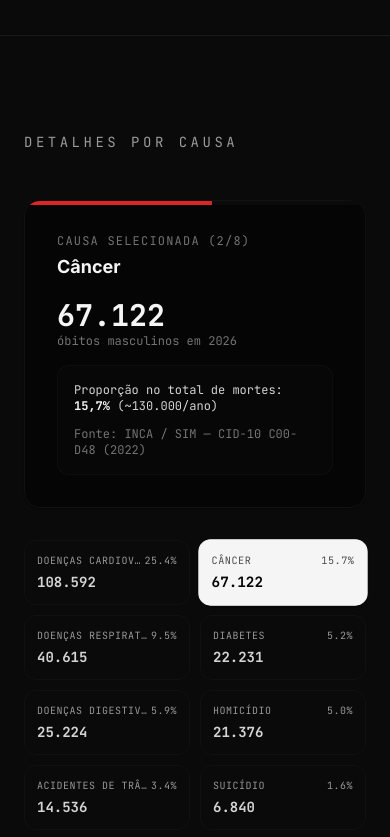
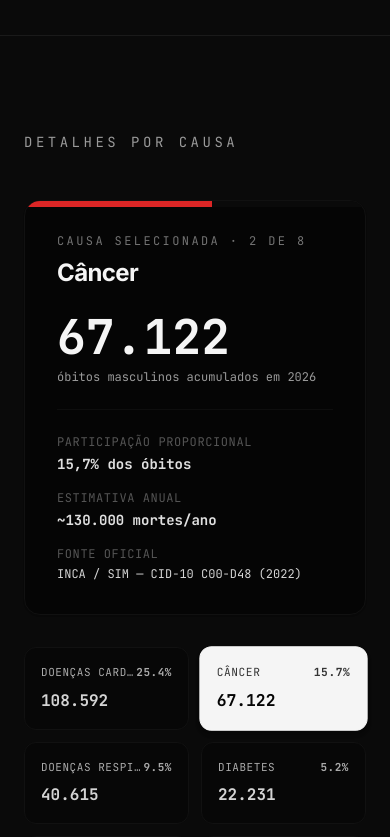
Before and after one commit to agomesthiago/optimistic-oppenheimer, a React (Vite) app: page / in a window 390 px wide. Shown: the part 3907-4744 px from the top of the page. Built offline with nearby package versions, Linux system fonts and the light colour scheme.

Commit message:
style: reformular secao .05 para largura total (max-w-4xl) com cartao destacado e grade responsiva

```diff
--- a/src/App.tsx
+++ b/src/App.tsx
@@ -77,11 +77,11 @@ export default function App() {
 
         {/* Dedicated Causes Section */}
         <section id="causas" className="reveal-on-scroll relative py-24 px-6 border-t border-zinc-200 dark:border-carbon-700 bg-zinc-100 dark:bg-carbon-900/50">
-          <div className="max-w-2xl mx-auto">
+          <div className="max-w-4xl mx-auto">
             <h2 className="text-sm font-mono uppercase tracking-[0.25em] text-slate-500 dark:text-ash-400 mb-12">
               Detalhes por causa
             </h2>
-            <div className="w-full flex justify-center">
+            <div className="w-full">
               <CauseTicker />
             </div>
           </div>
--- a/src/components/CauseTicker.tsx
+++ b/src/components/CauseTicker.tsx
@@ -29,56 +29,65 @@ export function CauseTicker() {
 
   return (
     <div
-      className="w-full max-w-2xl mx-auto flex flex-col gap-8"
+      className="w-full max-w-4xl mx-auto flex flex-col gap-8"
       onMouseEnter={() => setIsPaused(true)}
       onMouseLeave={() => setIsPaused(false)}
     >
-      {/* Featured Active Cause Display */}
+      {/* Featured Active Cause Card */}
       <div
         role="status"
         aria-live="polite"
-        className="relative overflow-hidden bg-white dark:bg-carbon-950 p-8 rounded-2xl border border-zinc-200/80 dark:border-carbon-800 shadow-sm transition-all duration-500"
+        className="relative overflow-hidden bg-white dark:bg-carbon-950 p-8 sm:p-10 rounded-2xl border border-zinc-200 dark:border-carbon-800 shadow-sm transition-all duration-500"
       >
-        {/* Top bar progress line for active cause */}
-        <div className="absolute top-0 left-0 right-0 h-1 bg-zinc-100 dark:bg-carbon-900">
+        {/* Top bar progress line for active cause proportion */}
+        <div className="absolute top-0 left-0 right-0 h-1.5 bg-zinc-100 dark:bg-carbon-900">
           <div
-            className="h-full bg-crimson-600 dark:bg-crimson-500 transition-all duration-300"
-            style={{ width: `${(activeCause.proportion * 100 * 3.5)}%` }}
+            className="h-full bg-crimson-600 dark:bg-crimson-500 transition-all duration-500"
+            style={{ width: `${Math.min(100, activeCause.proportion * 100 * 3.5)}%` }}
           />
         </div>
 
-        <div className="flex flex-col md:flex-row md:items-baseline justify-between gap-4 mb-4">
+        <div className="flex flex-col md:flex-row md:items-baseline justify-between gap-6 mb-6">
           <div>
-            <span className="text-xs font-mono uppercase tracking-widest text-slate-400 dark:text-ash-500 block mb-1">
-              Causa Selecionada ({activeIndex + 1}/{CAUSE_BREAKDOWN.length})
+            <span className="text-xs font-mono uppercase tracking-[0.2em] text-slate-400 dark:text-ash-500 block mb-2">
+              Causa Selecionada · {activeIndex + 1} de {CAUSE_BREAKDOWN.length}
             </span>
-            <h3 className="text-lg md:text-xl font-bold text-slate-900 dark:text-ash-100 capitalize">
+            <h3 className="text-2xl sm:text-3xl font-bold text-slate-900 dark:text-ash-100 capitalize tracking-tight">
               {activeCause.label}
             </h3>
           </div>
 
           <div className="flex flex-col items-start md:items-end">
-            <span className="font-mono text-3xl md:text-4xl font-bold text-slate-900 dark:text-ash-100 tabular-nums">
+            <span
+              className="font-mono font-bold text-slate-900 dark:text-ash-100 tabular-nums leading-none"
+              style={{ fontSize: 'clamp(3rem, 7vw, 4.5rem)' }}
+            >
               {formatDeathCount(activeCount)}
             </span>
-            <span className="text-xs font-mono text-slate-400 dark:text-ash-500">
-              óbitos masculinos em 2026
+            <span className="text-xs font-mono text-slate-500 dark:text-ash-400 mt-2">
+              óbitos masculinos acumulados em 2026
             </span>
           </div>
         </div>
 
-        <div className="p-4 bg-zinc-50 dark:bg-carbon-900/50 rounded-xl border border-zinc-200/60 dark:border-carbon-800/60 flex flex-col sm:flex-row sm:items-center justify-between gap-3 text-xs font-mono">
-          <span className="text-slate-600 dark:text-ash-300">
-            Proporção no total de mortes: <strong className="text-slate-900 dark:text-ash-100">{(activeCause.proportion * 100).toFixed(1).replace('.', ',')}%</strong> (~{activeCause.annualEstimate.toLocaleString('pt-BR')}/ano)
-          </span>
-          <span className="text-slate-400 dark:text-ash-500 shrink-0">
-            Fonte: {activeCause.source}
-          </span>
+        <div className="grid grid-cols-1 sm:grid-cols-3 gap-4 pt-6 border-t border-zinc-200/80 dark:border-carbon-800/80 text-xs font-mono">
+          <div className="flex flex-col gap-1">
+            <span className="text-slate-400 dark:text-ash-600 uppercase tracking-wider">Participação Proporcional</span>
+            <span className="text-slate-800 dark:text-ash-200 font-bold text-sm">{(activeCause.proportion * 100).toFixed(1).replace('.', ',')}% dos óbitos</span>
+          </div>
+          <div className="flex flex-col gap-1">
+            <span className="text-slate-400 dark:text-ash-600 uppercase tracking-wider">Estimativa Anual</span>
+            <span className="text-slate-800 dark:text-ash-200 font-bold text-sm">~{activeCause.annualEstimate.toLocaleString('pt-BR')} mortes/ano</span>
+          </div>
+          <div className="flex flex-col gap-1">
+            <span className="text-slate-400 dark:text-ash-600 uppercase tracking-wider">Fonte Oficial</span>
+            <span className="text-slate-700 dark:text-ash-300 truncate">{activeCause.source}</span>
+          </div>
         </div>
       </div>
 
-      {/* Cause Selector Pills Grid */}
-      <div className="grid grid-cols-2 sm:grid-cols-4 gap-2.5" role="tablist" aria-label="Seletor de Causas">
+      {/* Grid selector of all causes */}
+      <div className="grid grid-cols-2 sm:grid-cols-4 gap-3" role="tablist" aria-label="Seletor de Causas">
         {CAUSE_BREAKDOWN.map((c, i) => {
           const isSelected = i === activeIndex;
           const causeCount = getCauseDeaths(c, yearSeconds);
@@ -89,17 +98,17 @@ export function CauseTicker() {
               role="tab"
               aria-selected={isSelected}
               onClick={() => setActiveIndex(i)}
-              className={`p-3 rounded-xl text-left border transition-all duration-200 flex flex-col gap-1 focus:outline-none focus:ring-2 focus:ring-slate-400 dark:focus:ring-ash-500 ${
+              className={`p-4 rounded-xl text-left border transition-all duration-200 flex flex-col gap-2 focus:outline-none focus:ring-2 focus:ring-slate-400 dark:focus:ring-ash-500 ${
                 isSelected
-                  ? 'bg-slate-900 text-white dark:bg-ash-100 dark:text-carbon-950 border-slate-900 dark:border-ash-100 shadow-sm scale-[1.02]'
-                  : 'bg-white dark:bg-carbon-900/40 text-slate-700 dark:text-ash-300 border-zinc-200/80 dark:border-carbon-800 hover:bg-zinc-100 dark:hover:bg-carbon-800'
+                  ? 'bg-slate-900 text-white dark:bg-ash-100 dark:text-carbon-950 border-slate-900 dark:border-ash-100 shadow-md scale-[1.02]'
+                  : 'bg-white dark:bg-carbon-950/60 text-slate-700 dark:text-ash-300 border-zinc-200 dark:border-carbon-800 hover:bg-zinc-100 dark:hover:bg-carbon-800/80'
               }`}
             >
-              <div className="flex justify-between items-center w-full text-[10px] font-mono uppercase tracking-wider opacity-70">
+              <div className="flex justify-between items-center w-full text-[11px] font-mono uppercase tracking-wider opacity-80">
                 <span className="truncate">{c.label}</span>
-                <span>{(c.proportion * 100).toFixed(1)}%</span>
+                <span className="font-bold">{(c.proportion * 100).toFixed(1)}%</span>
               </div>
-              <span className="font-mono text-sm font-bold tabular-nums">
+              <span className="font-mono text-base font-bold tabular-nums">
                 {formatDeathCount(causeCount)}
               </span>
             </button>
```
